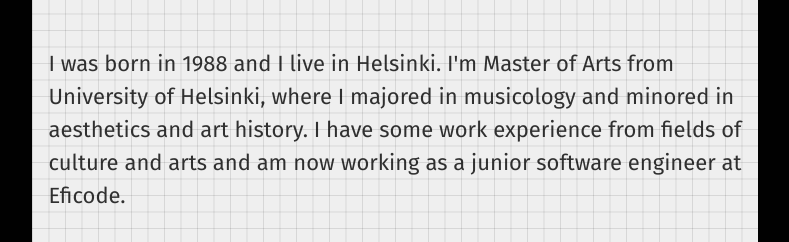
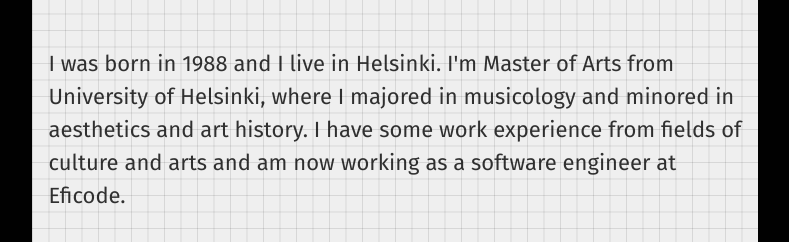
Before and after one commit to 0LL1/my-portfolio, a Gatsby site: page / in a window 1280 px wide. Shown: the part 3336-3578 px from the top of the page, without its empty margins (245-1034 px from the left). Built offline with nearby package versions, Linux system fonts and the light colour scheme; Gatsby itself is replaced by a stand-in of ours.

Commit message:
update about

```diff
--- a/src/components/about.js
+++ b/src/components/about.js
@@ -8,8 +8,7 @@ const About = () => {
         I was born in 1988 and I live in Helsinki. I'm Master of Arts from
         University of Helsinki, where I majored in musicology and minored in
         aesthetics and art history. I have some work experience from fields of
-        culture and arts and am now working as a junior software engineer at
-        Eficode.
+        culture and arts and am now working as a software engineer at Eficode.
       </p>
       <p>
         I found my passion for programming in 2017 and have since been on this
```
